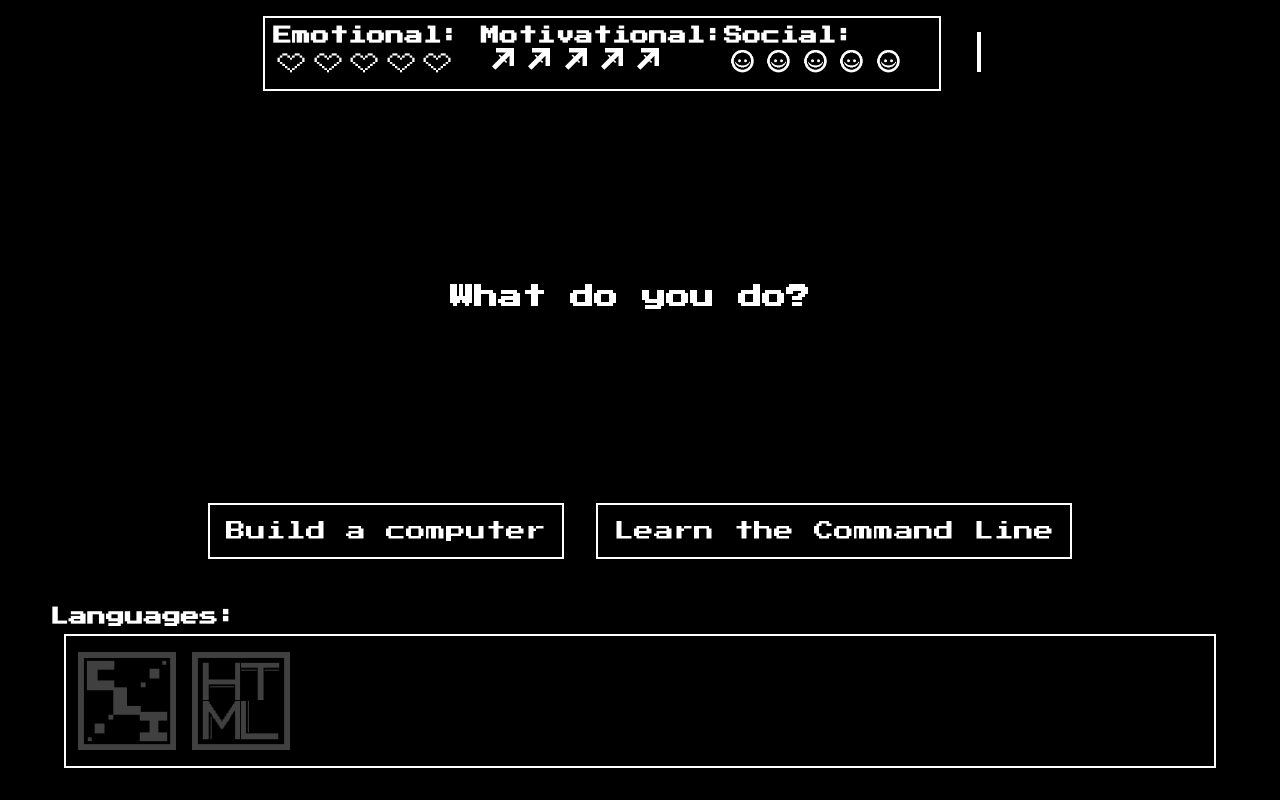
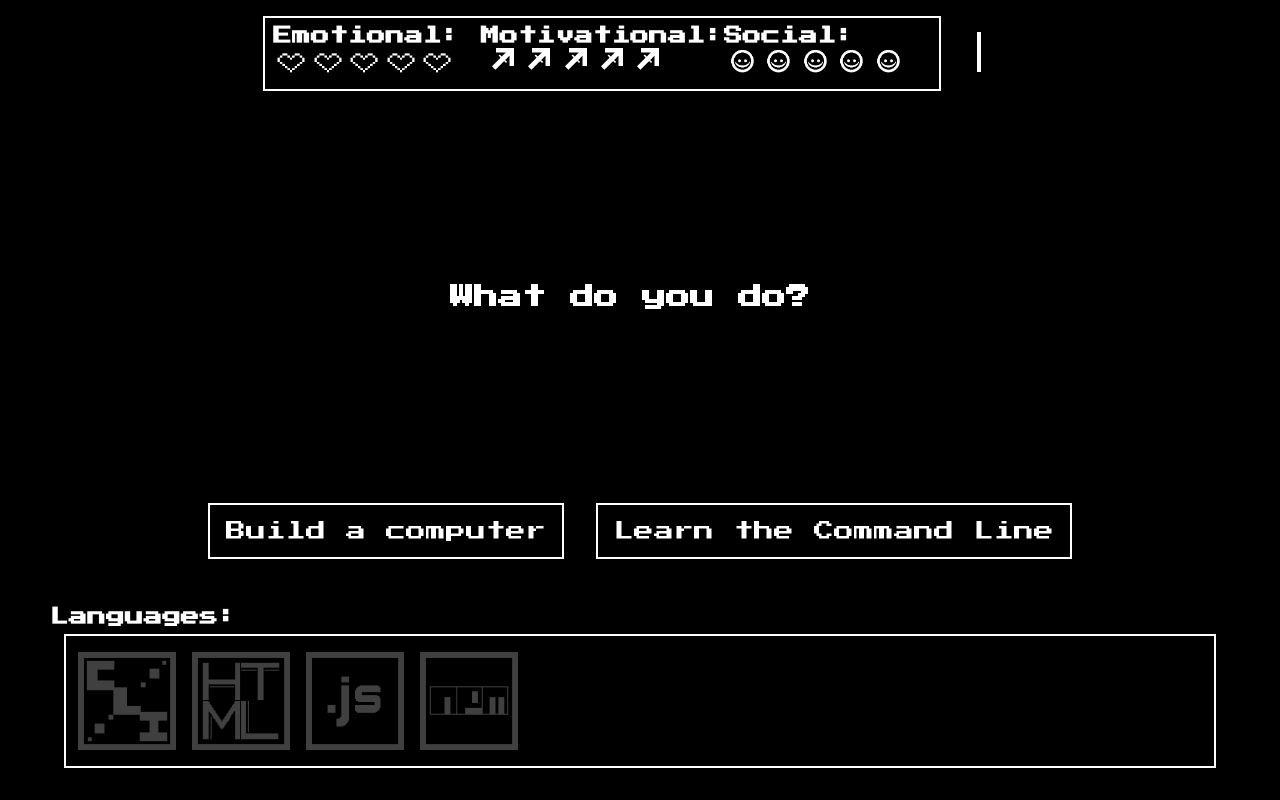
Before and after one commit to matpobrien/code_camp_adventure, a Vue app: page / in a window 1280 px wide. Built offline with nearby package versions, Linux system fonts and the light colour scheme.

Commit message:
add more languages

```diff
--- a/src/components/LanguageBar.vue
+++ b/src/components/LanguageBar.vue
@@ -3,8 +3,9 @@
     <h3>Languages:</h3>
     <div id="languages">
       <img src="../assets/cli_tool.png" />
-
       <img src="../assets/html_logo.png" alt="" />
+      <img src="../assets/javascript_logo.png" alt="" />
+      <img src="../assets/npm_logo.png" alt="" />
     </div>
   </div>
 </template>
```
